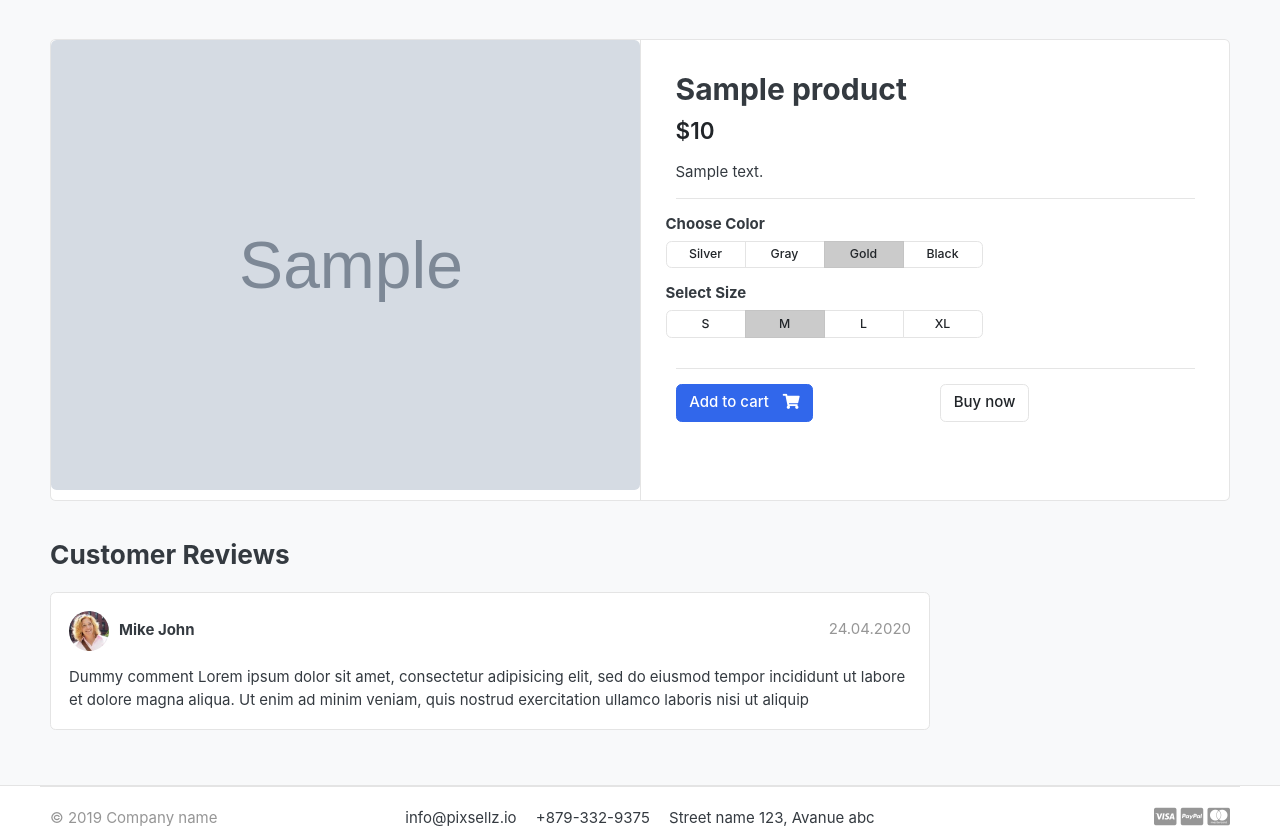
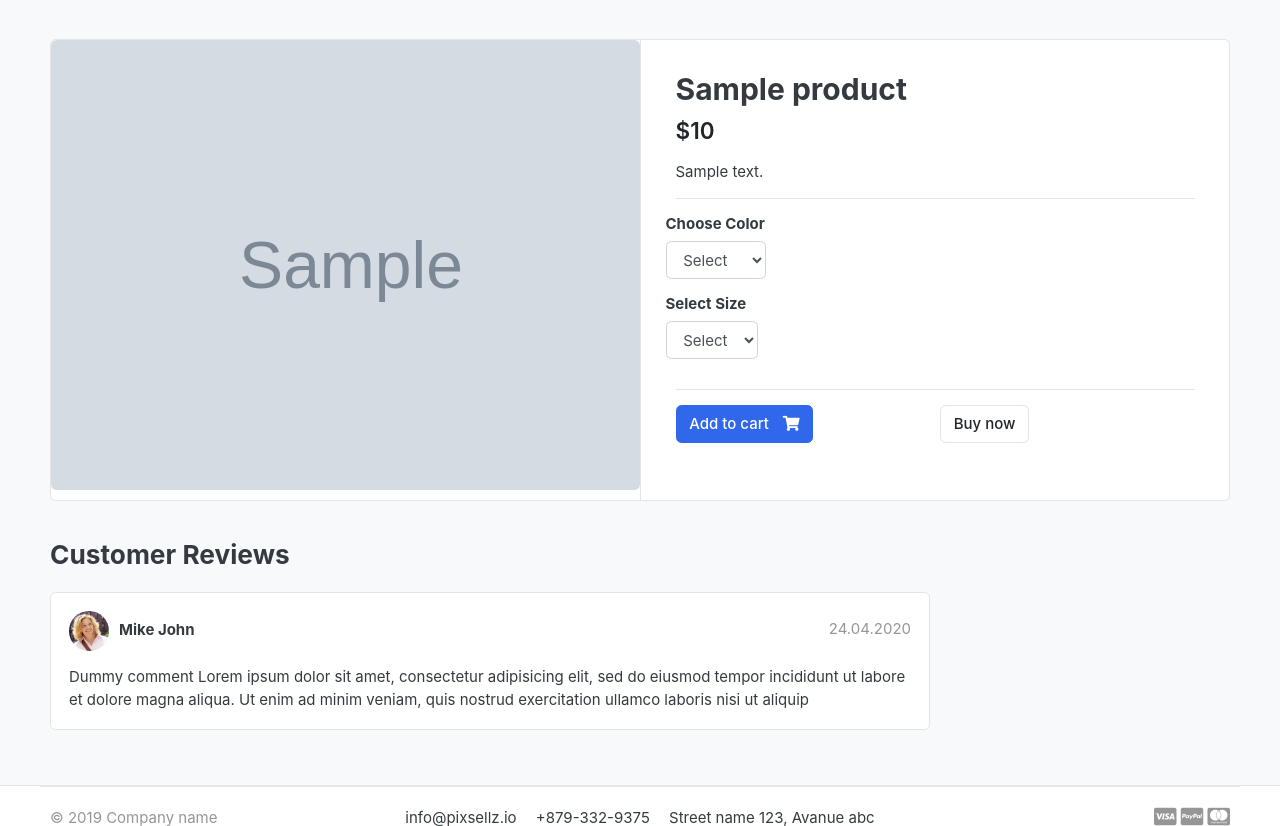
Before and after one commit to Al-amen/greatKart, a Django app: a page that uses store/templates/store/product-detail.html in a window 1280 px wide. Shown: the part 119-945 px from the top of the page. Run offline with Django 5.2, Linux system fonts and the light colour scheme; tables that the repository leaves empty hold one stand-in row (values such as "Sample post"); grey boxes marked "Sample" are stand-in pictures; some libraries are stand-ins or nearby versions; some web fonts are replaced.

Commit message:
implement product variations

```diff
--- a/carts/models.py
+++ b/carts/models.py
@@ -1,5 +1,6 @@
 from django.db import models
 from  store.models import Product
+from store.models import Variation
 
 
 class Cart(models.Model):
@@ -12,6 +13,7 @@
 
 class CartItem(models.Model):
     product = models.ForeignKey(Product, on_delete=models.CASCADE)
+    variation = models.ManyToManyField(Variation, blank=True)
     cart = models.ForeignKey(Cart, on_delete=models.CASCADE,related_name='cart_items')
     quantity = models.IntegerField()
     is_active = models.BooleanField(default=True)
@@ -20,4 +22,4 @@
         return self.product.price * self.quantity
 
     def __str__(self):
-        return self.product
+        return self.product.product_name
--- a/carts/views.py
+++ b/carts/views.py
@@ -1,5 +1,5 @@
 from django.shortcuts import render,redirect,get_object_or_404
-from store.models import Product
+from store.models import Product,Variation
 from .models import Cart,CartItem
 from django.views import View
 
@@ -11,6 +11,21 @@
 
 def add_to_cart(request,product_id):
     product = Product.objects.get(id=product_id)
+    product_variation = []
+    if request.method == 'POST':
+        for item in request.POST:
+            key = item
+            value = request.POST.get(key)
+
+            try:
+                variation = Variation.objects.get(product=product, variation_category__iexact=key, variation_value__iexact=value)
+                product_variation.append(variation)
+            except Variation.DoesNotExist:
+                variation = None
+
+
+
+
     try:
         cart = Cart.objects.get(cart_id = _cart_id(request))
     except Cart.DoesNotExist:
@@ -20,10 +35,17 @@
 
     try:
         cart_item = CartItem.objects.get(product=product, cart=cart)
+        if len(product_variation) > 0:
+            cart_item.variation.clear()
+            for item in product_variation:
+                cart_item.variation.add(item)
         cart_item.quantity += 1
         cart_item.save()
     except CartItem.DoesNotExist:
         cart_item = CartItem.objects.create(product=product, quantity=1, cart=cart)
+        if len(product_variation) > 0:
+            for item in product_variation:
+                cart_item.variation.add(item)
         cart_item.save()
     return  redirect('carts:cart')
 
--- a/store/models.py
+++ b/store/models.py
@@ -24,3 +24,35 @@
 
     def __str__(self):
         return self.product_name
+
+
+
+class VariationManager(models.Manager):
+    def colors(self):
+        return super(VariationManager, self).filter(variation_category='color', is_active=True)
+
+    def sizes(self):
+        return super(VariationManager, self).filter(variation_category='size', is_active=True)
+
+variation_category_choice = (
+    ('color', 'color'),
+    ('size', 'size'),
+)
+
+
+class Variation(models.Model):
+    product = models.ForeignKey(Product, on_delete=models.CASCADE)
+    variation_category = models.CharField(max_length=100, choices=variation_category_choice)
+    variation_value = models.CharField(max_length=100)
+    is_active = models.BooleanField(default=True)
+    created_date = models.DateTimeField(auto_now_add=True)
+    modified_date = models.DateTimeField(auto_now=True)
+
+    objects = VariationManager()
+    class Meta:
+        verbose_name = 'Variation'
+        verbose_name_plural = 'Variations'
+        ordering = ['product']
+
+    def __str__(self):
+        return self. variation_value
--- a/store/templates/store/product-detail.html
+++ b/store/templates/store/product-detail.html
@@ -19,6 +19,8 @@
     </article> <!-- gallery-wrap .end// -->
             </aside>
             <main class="col-md-6 border-left">
+  <form action="{% url "carts:add_to_cart" product.id %}" method="POST">
+        {% csrf_token %}
         <article class="content-body">
 
         <h2 class="title">{{product.product_name}}</h2>
@@ -34,39 +36,24 @@
             <div class="row">
                 <div class="item-option-select">
                     <h6>Choose Color</h6>
-                <div class="btn-group btn-group-sm btn-group-toggle" data-toggle="buttons">
-                  <label class="btn btn-light">
-                    <input type="radio" name="radio_color"> Silver
-                  </label>
-                  <label class="btn btn-light">
-                    <input type="radio" name="radio_color" > Gray
-                  </label>
-                  <label class="btn btn-light active">
-                    <input type="radio" name="radio_color checked"> Gold
-                  </label>
-                  <label class="btn btn-light">
-                    <input type="radio" name="radio_color"> Black
-                  </label>
-                </div>
+                    <select name="color" id="" class="form-control">
+                      <option value="" disable selected >Select</option>
+                      {% for i in product.variation_set.colors %}
+                      <option value="{{i.variation_value | lower }}">{{i.variation_value | capfirst}}</option>
+                      {% endfor %}
+                    </select>
+
                 </div>
             </div> <!-- row.// -->
             <div class="row">
                 <div class="item-option-select">
                     <h6>Select Size</h6>
-                <div class="btn-group btn-group-sm btn-group-toggle" data-toggle="buttons">
-                  <label class="btn btn-light">
-                    <input type="radio" name="radio_color"> S
-                  </label>
-                  <label class="btn btn-light active">
-                    <input type="radio" name="radio_color" checked> M
-                  </label>
-                  <label class="btn btn-light">
-                    <input type="radio" name="radio_color"> L
-                  </label>
-                  <label class="btn btn-light">
-                    <input type="radio" name="radio_color"> XL
-                  </label>
-                </div>
+                    <select name="size" id="" class="form-control">
+                      <option value="" disable selected >Select</option>
+                      {% for i in product.variation_set.sizes %}
+                      <option value="{{i.variation_value | lower }}">{{i.variation_value | capfirst}}</option>
+                      {% endfor %}
+                    </select>
                 </div>
             </div> <!-- row.// -->
             <hr>
@@ -77,7 +64,7 @@
 
 
                 {% else %}
-              {% if in_cart %}
+                  {% comment %} {% if in_cart %}
                     <div class="form-row">
                         <div class="col-sm-6">
                             <a href="#" class="btn  btn-success"> <span class="text">Added to cart</span> <i class="fas fa-check"></i>  </a>
@@ -87,20 +74,21 @@
                         </div>
                     </div> <!-- form-row.// -->
 
-              {% else %}
+                  {% else %} {% endcomment %}
                     <div class="form-row">
                         <div class="col-sm-6">
-                        <a href="{% url "carts:add_to_cart" product.id %}" class="btn  btn-primary"> <span class="text">Add to cart</span> <i class="fas fa-shopping-cart"></i>  </a>
+                            <button type="submit" class="btn  btn-primary"> <span class="text">Add to cart</span> <i class="fas fa-shopping-cart"></i>  </button>
                         </div>
                         <div class="col-sm-6">
                             <a href="" class="btn btn-light"> Buy now </a>
                         </div>
                     </div> <!-- form-row.// -->
-              {% endif %}
+                  {% comment %} {% endif %} {% endcomment %}
 
 
 
             {% endif %}
+
 
         {% comment %} {% else %}
         <a href="./product-detail.html" class="btn  btn-primary"> <span class="text">Add to cart</span> <i class="fas fa-shopping-cart"></i>  </a>
@@ -108,6 +96,7 @@
         {% endif %} {% endcomment %}
 
     </article> <!-- product-info-aside .// -->
+    </form>
             </main> <!-- col.// -->
         </div> <!-- row.// -->
     </div> <!-- card.// -->
--- a/store/views.py
+++ b/store/views.py
@@ -16,7 +16,7 @@
 
     def get_queryset(self):
         category_slug = self.kwargs.get('category_slug')
-        queryset = Product.objects.filter(is_available=True).select_related('category') # N+1 fixed
+        queryset = Product.objects.filter(is_available=True).select_related('category').order_by('-created_date') # N+1 fixed
         if category_slug:
             category = get_object_or_404(Category, slug=category_slug)
             queryset = queryset.filter(category=category)
```
Also changed, not shown: carts/templates/carts/cart.html (+9 -1 lines), store/admin.py (+9 -1 lines), carts/migrations/0002_cartitem_variation.py (added), store/migrations/0003_variation.py (added). Lines whose indentation alone changed are shown as unchanged.
